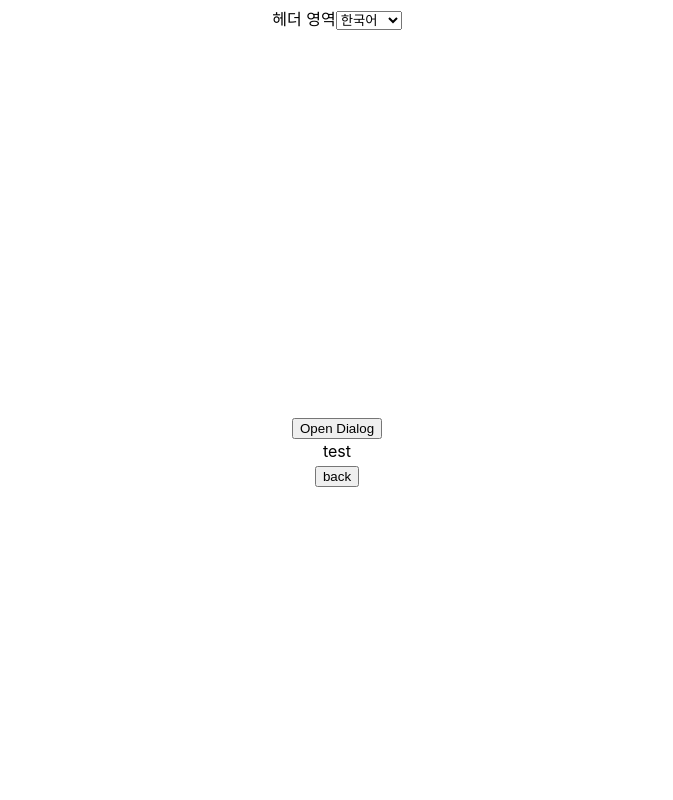
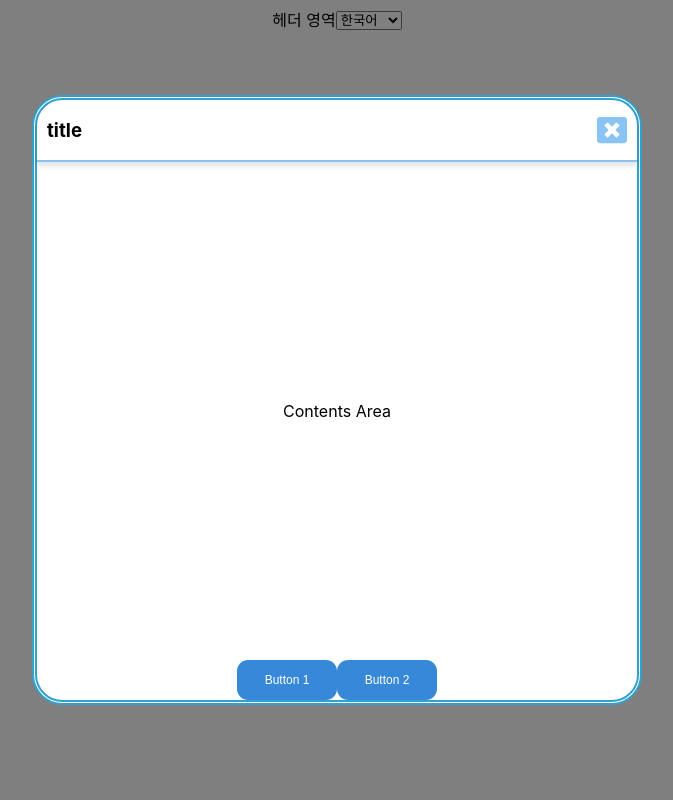
Before and after one commit to JeongHun4035/react-base-frame-work, a React (Vite) app: page /modals in a window 1280 px wide. Both pictures are taken after a click on the button "Open Dialog". Shown: the top 800 px of the page, without its empty margins (303-976 px from the left). Built offline with nearby package versions, Linux system fonts and the light colour scheme.

Commit message:
popup working

```diff
--- a/package.json
+++ b/package.json
@@ -43,6 +43,7 @@
     "prettier": "^3.3.1",
     "react-i18next": "^14.1.2",
     "react-icons": "^5.2.1",
+    "styled-components": "^6.1.11",
     "typescript": "^5.2.2",
     "vite": "^5.2.0"
   },
--- /dev/null
+++ b/src/components/Button.tsx
@@ -0,0 +1,25 @@
+import styled from "styled-components";
+
+const StyledButton = styled.button`
+  background-color: #3788d8;
+  color: #ffffff;
+  border: none;
+  border-radius: 0.7rem;
+  font-size: 12px;
+  height: 40px;
+  width: 100px;
+  &:hover {
+    background-color: #196aba;
+    cursor: pointer;
+  }
+`;
+
+interface ButtonProps {
+  name: string;
+  onClick: (params: any) => void;
+}
+
+const Button = ({ name, onClick }: ButtonProps) => {
+  return <StyledButton onClick={onClick}> {name} </StyledButton>;
+};
+export default Button;
--- a/src/components/modal/Dialog.tsx
+++ b/src/components/modal/Dialog.tsx
@@ -1,16 +1,59 @@
 import React from "react";
-
+import "@/demo/styles/modal/Dialog.css";
+import { FaWindowClose } from "react-icons/fa";
 interface Dialog {
+  width?: string;
+  height?: string;
   contentChild: React.ReactNode;
   footerChild?: React.ReactNode;
+  confirmButtonName: string;
+  cancelButtonName: string;
   useFooter?: boolean;
+  handleState: (show: boolean) => void;
+  useConfirmEvent?: () => void;
+  useCancelEvent?: () => void;
 }
 
-const Dialog = ({ contentChild, footerChild, useFooter }: Dialog) => {
+const Dialog = ({
+  width = "600px",
+  height = "600px",
+  contentChild,
+  footerChild,
+  confirmButtonName,
+  cancelButtonName,
+  useFooter,
+  handleState,
+  useConfirmEvent,
+  useCancelEvent,
+}: Dialog) => {
   return (
-    <div>
-      <div>{contentChild}</div>
-      <div>{footerChild}</div>
+    <div className="dialog-area">
+      <div className="dialog-container" style={{ width, height }}>
+        <div className="dialog-header">
+          <h3>title</h3>
+          <FaWindowClose
+            className="close-button"
+            onClick={() => handleState(false)}
+          />
+        </div>
+        <div>{contentChild}</div>
+        <div>
+          {(useFooter || footerChild) && <div>{footerChild}</div>}
+          {!(useFooter || footerChild) && (
+            <div className="dialog-footer">
+              <button
+                className="confirm-button"
+                onClick={() => useConfirmEvent}
+              >
+                {confirmButtonName}
+              </button>
+              <button className="cancel-button" onClick={() => useCancelEvent}>
+                {cancelButtonName}
+              </button>
+            </div>
+          )}
+        </div>
+      </div>
     </div>
   );
 };
--- a/src/components/types/modal.ts
+++ /dev/null
@@ -1,4 +0,0 @@
-export interface IDialogHeader {
-  useConfirmButton?: boolean;
-  useCancelButton?: boolean;
-}
--- a/src/demo/CalendarExample.tsx
+++ b/src/demo/CalendarExample.tsx
@@ -21,7 +21,7 @@ import timeGridPlugin from "@fullcalendar/timegrid";
 import interactionPlugin from "@fullcalendar/interaction";
 import listPlugin from "@fullcalendar/list";
 import { useState } from "react";
-
+import Button from "@/components/Button";
 const CalendarExample = () => {
   const navigate = useNavigate();
   const plugins = [
@@ -155,7 +155,7 @@ const CalendarExample = () => {
           useMouseLeave={handleLeave}
         />
       </div>
-      <button onClick={() => navigate("/demo-list")}>back</button>
+      <Button name="Back" onClick={() => navigate("/demo-list")} />
     </div>
   );
 };
--- a/src/demo/ModalExample.tsx
+++ b/src/demo/ModalExample.tsx
@@ -1,20 +1,54 @@
 import { useNavigate } from "react-router-dom";
+import Button from "@/components/Button.tsx";
 import Dialog from "@/components/modal/Dialog";
+import "@/demo/styles/ModalExample.css";
 import { useState } from "react";
 
+// 뭐가 들어가던 호환 가능
 const ModalContents = () => {
-  return <div>test</div>;
+  return <div>Contents Area</div>;
+};
+
+// 클릭 이벤트 및 디자인 직접 커스텀 가능
+const ModalFooter = () => {
+  const buttonOneClick = () => {
+    console.log("button 1 Click Event");
+  };
+  const buttonTwoClick = () => {
+    console.log("button 2 Click Event");
+  };
+  return (
+    <div>
+      <Button name="Button 1" onClick={() => buttonOneClick} />
+      <Button name="Button 2" onClick={() => buttonTwoClick} />
+    </div>
+  );
 };
 
 const ModalExample = () => {
   const navigate = useNavigate();
   const [show, setShow] = useState(false);
+  const handlePopup = (show: boolean) => {
+    setShow(show);
+  };
   return (
-    <div>
-      <button onClick={() => setShow(true)}>Open Dialog</button>
-      {show && <Dialog contentChild={<ModalContents />} />}
+    <div className="modal-example-page">
+      <div className="modal-examples">
+        <div>
+          <Button name="Open Dialog" onClick={() => handlePopup(true)} />
+          {show && (
+            <Dialog
+              contentChild={<ModalContents />}
+              footerChild={<ModalFooter />}
+              confirmButtonName="확인"
+              cancelButtonName="취소"
+              handleState={handlePopup}
+            />
+          )}
+        </div>
+      </div>
       <div>
-        <button onClick={() => navigate("/demo-list")}>back</button>
+        <Button name="back" onClick={() => navigate("/demo-list")} />
       </div>
     </div>
   );
--- a/src/demo/dragAndDrop/DeepeningDnd.tsx
+++ b/src/demo/dragAndDrop/DeepeningDnd.tsx
@@ -3,8 +3,8 @@ import { useNavigate } from "react-router-dom";
 import { IDndData } from "@/components/types/helloPangeaDnd";
 import { DropResult } from "@hello-pangea/dnd";
 import "@/demo/styles/HelloPangeaDnd.css";
-import HelloPangeaDnd from "@/components/HelloPangeaDnd";
-
+import HelloPangeaDnd from "@/components/dnd/HelloPangeaDnd";
+import Button from "@/components/Button";
 const DragAndDropArea = () => {
   const [dndItemsA, setDndItemsA] = useState<IDndData[]>([
     { id: "ITEM_01", name: "A" },
@@ -72,8 +72,8 @@ const DeepeningDnd = () => {
   return (
     <div>
       <DragAndDropArea />
-      <button onClick={() => navigate("/simple-drag-and-drops")}>Back</button>
-      <button onClick={() => navigate("/demo-list")}>List</button>
+      <Button name="Back" onClick={() => navigate("/simple-drag-and-drops")} />
+      <Button name="List" onClick={() => navigate("/demo-list")} />
     </div>
   );
 };
--- a/src/demo/dragAndDrop/SimpleDnd.tsx
+++ b/src/demo/dragAndDrop/SimpleDnd.tsx
@@ -3,7 +3,8 @@ import { useNavigate } from "react-router-dom";
 import { IDndData } from "@/components/types/helloPangeaDnd";
 import { DropResult } from "@hello-pangea/dnd";
 import "@/demo/styles/HelloPangeaDnd.css";
-import HelloPangeaDnd from "@/components/HelloPangeaDnd";
+import HelloPangeaDnd from "@/components/dnd/HelloPangeaDnd";
+import Button from "@/components/Button";
 
 const DragAndDropArea = () => {
   const [dndItems, setDndItems] = useState<IDndData[]>([
@@ -57,10 +58,11 @@ const SimpleDnd = () => {
   return (
     <div>
       <DragAndDropArea />
-      <button onClick={() => navigate("/deepening-drag-and-drop")}>
-        Deepening
-      </button>
-      <button onClick={() => navigate("/demo-list")}>Back</button>
+      <Button
+        name="Deepening"
+        onClick={() => navigate("/deepening-drag-and-drop")}
+      />
+      <Button name="List" onClick={() => navigate("/demo-list")} />
     </div>
   );
 };
--- /dev/null
+++ b/src/demo/styles/ModalExample.css
@@ -0,0 +1,8 @@
+.modal-example-page {
+  display: flex;
+  flex-direction: column;
+}
+
+.modal-examples {
+  padding: 10px;
+}
--- /dev/null
+++ b/src/demo/styles/modal/Dialog.css
@@ -0,0 +1,81 @@
+.dialog-area {
+  position: fixed;
+  top: 0;
+  left: 0;
+  width: 100%;
+  height: 100%;
+  background-color: rgba(0, 0, 0, 0.5);
+  display: flex;
+  align-items: center;
+  justify-content: center;
+}
+
+.dialog-container {
+  border: thick double #32a1ce;
+  border-radius: 5%;
+  background-color: #ffffff;
+  display: flex;
+  flex-direction: column;
+  justify-content: space-between;
+}
+
+.dialog-header {
+  display: flex;
+  flex-direction: row;
+  justify-content: space-between;
+  align-items: center;
+  padding-left: 10px;
+  padding-right: 10px;
+  border-bottom: 2px solid #89c4f4;
+  box-shadow: 0 4px 4px rgba(0, 0, 0, 0.1);
+}
+
+.close-button {
+  color: #89c4f4;
+  font-size: 30px;
+  transition:
+    background-color 0.3s linear,
+    color 0.3s linear;
+}
+
+.close-button:hover {
+  color: #005f8c;
+  cursor: pointer;
+}
+
+.dialog-footer {
+  display: flex;
+  flex-direction: row;
+  justify-content: flex-end;
+  align-items: center;
+  margin-right: 10px;
+  padding: 10px;
+}
+
+.confirm-button {
+  width: auto;
+  height: 30px;
+  margin-right: 10px;
+  background-color: #89c4f4;
+  border: none;
+  border-radius: 10%;
+  color: #ffffff;
+}
+
+.confirm-button:hover {
+  background-color: #005f8c;
+  cursor: pointer;
+}
+
+.cancel-button {
+  width: auto;
+  height: 30px;
+  background-color: #ffffff;
+  border-radius: 10%;
+  color: #89c4f4;
+}
+
+.cancel-button:hover {
+  color: #005f8c;
+  cursor: pointer;
+}
--- a/src/index.css
+++ b/src/index.css
@@ -1,5 +1,4 @@
 :root {
   font-family: Inter, system-ui, Avenir, Helvetica, Arial, sans-serif;
-  line-height: 1.5;
   font-weight: 400;
 }
```
Also changed, not shown: src/components/dnd/HelloPangeaDnd.tsx (renamed from src/components/HelloPangeaDnd.tsx), 1 other file (tests, documents, lock files or other folders).
